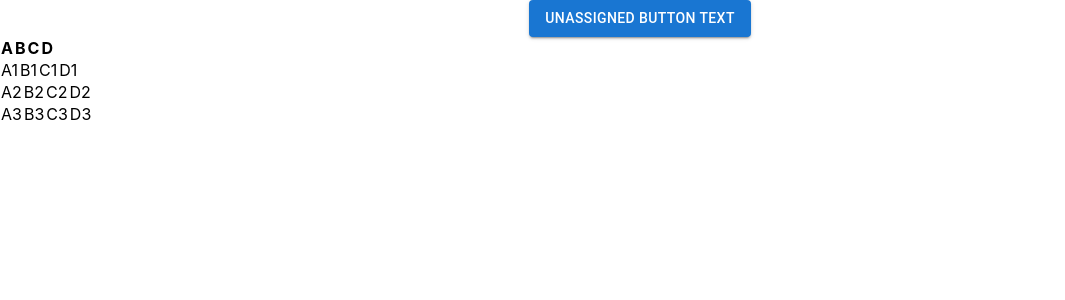
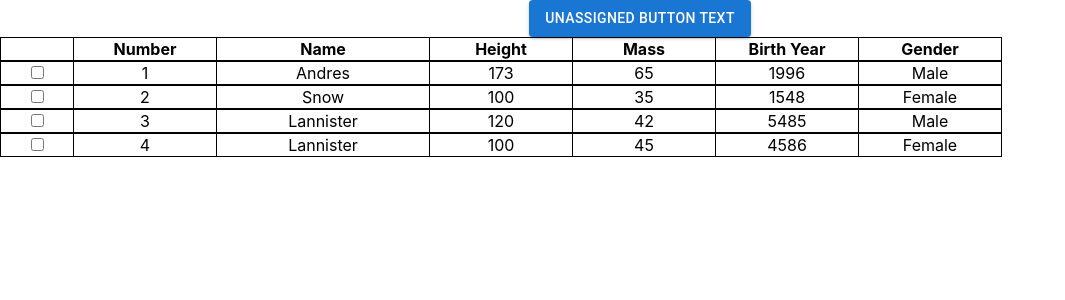
Before and after one commit to jorgecarmona/starwars-react, a React (Create React App) app: page / in a window 1280 px wide. Shown: the top 300 px of the page, without its empty margins (0-1065 px from the left). Built offline with nearby package versions, Linux system fonts and the light colour scheme.

Commit message:
Updated component Table

```diff
--- a/src/components/atoms/eng-table.jsx
+++ /dev/null
@@ -1,43 +0,0 @@
-import React from 'react';
-import Table from '@mui/material/Table';
-
-import "../../styles/eng-table.css"
-
-function ENGTable(props) {
-  return (
-    <div className='table-container'>
-    <Table className='table'>
-      <thead>
-        <row>
-          <td>A</td>
-          <td>B</td>
-          <td>C</td>
-          <td>D</td>
-        </row>
-      </thead>
-      <div className="rows-container">
-        <row>
-          <td>A1</td>
-          <td>B1</td>
-          <td>C1</td>
-          <td>D1</td>
-        </row>
-        <row>
-          <td>A2</td>
-          <td>B2</td>
-          <td>C2</td>
-          <td>D2</td>
-        </row>
-        <row>
-          <td>A3</td>
-          <td>B3</td>
-          <td>C3</td>
-          <td>D3</td>
-        </row>
-      </div>
-    </Table>
-    </div>
-  )
-}
-
-export default ENGTable
--- /dev/null
+++ b/src/components/atoms/eng-table.tsx
@@ -0,0 +1,51 @@
+import React from 'react';
+import Table from '@mui/material/Table';
+
+import "../../styles/eng-table.css"
+
+function ENGTable(props: any) {
+  function populateCells(row: any, column: any, index: number) {
+    let cell;
+    if (column.field === "checkbox" && row[column.field]){
+      cell =
+      <td key={column.field+"-"+index} width={column.width}>
+        <input type="checkbox"></input>
+      </td>
+    }
+    else {
+      cell = <td key={column.field+"-"+index} width={column.width}>{row[column.field]}</td>
+    }
+    return cell;
+  }
+
+  return (
+    <div className='table-container'>
+      <Table className='table'>
+        <thead>
+          <div className='row'>
+            {
+              props.columns.map((column: any) => (
+                <td key={column.field} width={column.width}>{column.headerName}</td>
+              ))
+            }
+          </div>
+        </thead>
+        <div className="rows-container">
+          {
+            props.rows.map((row: any, index: number) => (
+              <div className='row'>
+                {
+                  props.columns.map((column: any) => (
+                    populateCells(row, column, index)
+                  ))
+                }
+              </div>
+            ))
+          }
+        </div>
+      </Table>
+    </div>
+  )
+}
+
+export default ENGTable
--- a/src/styles/eng-table.css
+++ b/src/styles/eng-table.css
@@ -9,13 +9,7 @@
 thead {
     font-weight: 650;
     display: flex;
-}
-
-header>.title {
-    flex: 1;
-    border: 1px solid black;
     text-transform: capitalize;
-    display: table;
 }
 
 .rows-container {
@@ -23,13 +17,6 @@ header>.title {
     flex-direction: column;
 }
 
-.row {
-    flex: 1;
-    display: flex;
+.row>td {
+    border: 1px solid black;
 }
-
-.row>.cell {
-    flex: 1;
-    border: 1px solid black;
-    display: table;
-}
```
